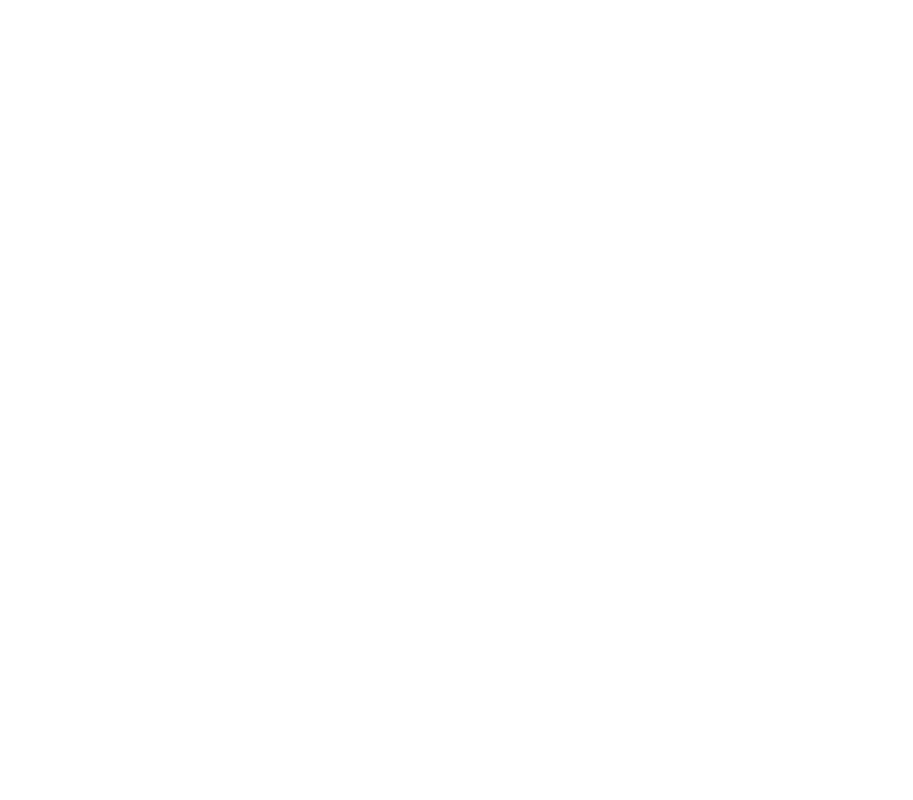
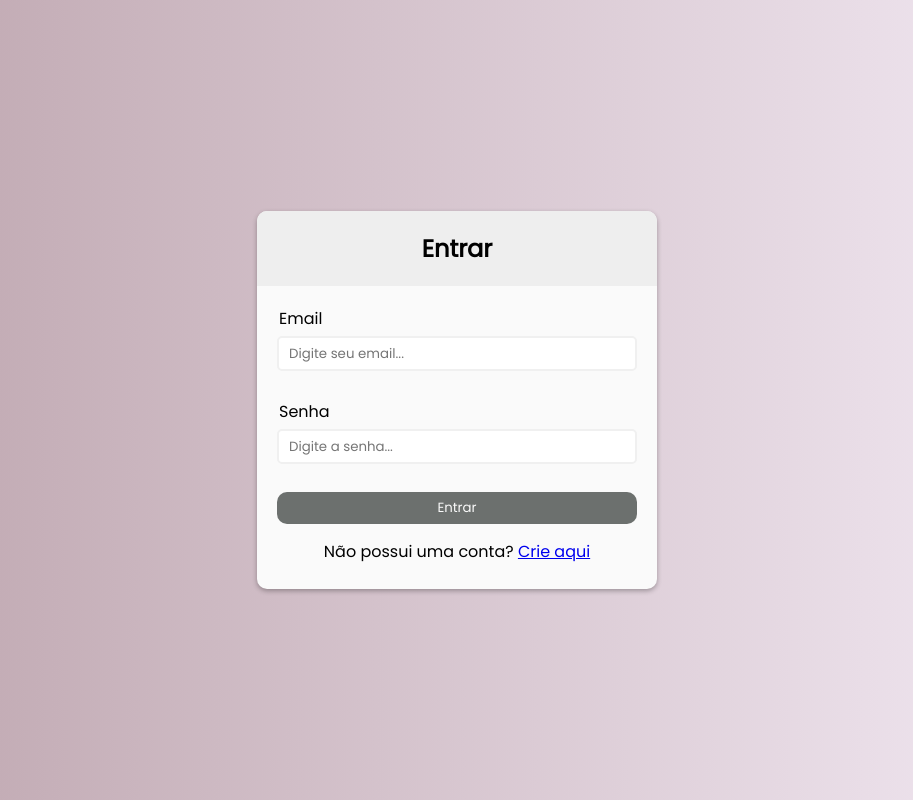
Before and after one commit to camillamendess/SistemaDeReservas-ProjetoBD, a plain HTML site: page logAccount.html in a window 1280 px wide. Shown: the whole page, without its empty margins (183-1096 px from the left). Drawn offline with Linux system fonts and the light colour scheme.

Commit message:
start logAccount page (html e css) and index

```diff
--- /dev/null
+++ b/css/createAccount-style.css
@@ -0,0 +1,106 @@
+* {
+  box-sizing: border-box;
+  margin: 0;
+  padding: 0;
+  font-family: "Poppins", sans-serif;
+}
+
+body {
+  width: 100%;
+  min-height: 100vh;
+  background: linear-gradient(90deg, #bca3ac 0%, #f3eaf4 100%);
+  display: flex;
+  justify-content: center;
+  align-items: center;
+}
+
+.container {
+  background-color: #fafafa;
+  border-radius: 10px;
+  box-shadow: 0 2px 5px rgba(0, 0, 0, 0.3);
+  width: 400px;
+  max-width: 100%;
+  overflow: hidden;
+}
+
+.header {
+  background-color: #eee;
+  padding: 20px;
+  text-align: center;
+}
+
+.form {
+  padding: 20px;
+}
+
+.form-control {
+  padding-bottom: 4px;
+  position: relative;
+}
+
+.form-control label {
+  display: block;
+  margin-bottom: 5px;
+  margin-left: 2px;
+}
+
+.form-control small {
+  display: block;
+  visibility: hidden;
+}
+
+.form-control input {
+  border: 2px solid #f0f0f0;
+  border-radius: 5px;
+  width: 100%;
+  height: 35px;
+  padding: 10px;
+  margin: 0 0 4px 0;
+}
+
+.form-control i {
+  position: absolute;
+  top: 40px;
+  right: 9px;
+  visibility: hidden;
+}
+
+.form button {
+  padding: 6px;
+  width: 100%;
+  background-color: #6c706e;
+  border: hidden;
+  border-radius: 10px;
+  color: #fafafa;
+  cursor: pointer;
+}
+
+.form button:hover {
+  background-color: #8F9491;
+}
+
+.form p {
+  padding: 15px 0 5px;
+  text-align: center;
+}
+
+/* Error and Success */
+
+.form-control.success input {
+  border-color: #61bd61;
+}
+.form-control.error input {
+  border-color: #f34d4d;
+}
+.form-control.success i.fa-check-circle {
+  color: #61bd61;
+  visibility: visible;
+}
+.form-control.error i.fa-exclamation-circle {
+  color: #f34d4d;
+  visibility: visible;
+}
+.form-control.error small {
+  color: #f34d4d;
+  visibility: visible;
+}
--- /dev/null
+++ b/css/logAccount-style.css
@@ -0,0 +1,85 @@
+* {
+    box-sizing: border-box;
+    margin: 0;
+    padding: 0;
+    font-family: "Poppins", sans-serif;
+  }
+
+  body {
+    width: 100%;
+    min-height: 100vh;
+    background: linear-gradient(90deg, #bca3ac 0%, #f3eaf4 100%);
+    display: flex;
+    justify-content: center;
+    align-items: center;
+  }
+
+  .container {
+    background-color: #fafafa;
+    border-radius: 10px;
+    box-shadow: 0 2px 5px rgba(0, 0, 0, 0.3);
+    width: 400px;
+    max-width: 100%;
+    overflow: hidden;
+  }
+
+  .header {
+    background-color: #eee;
+    padding: 20px;
+    text-align: center;
+  }
+
+  .form {
+    padding: 20px;
+  }
+
+  .form-control {
+    padding-bottom: 4px;
+    position: relative;
+  }
+
+  .form-control label {
+    display: block;
+    margin-bottom: 5px;
+    margin-left: 2px;
+  }
+
+  .form-control small {
+    display: block;
+    visibility: hidden;
+  }
+
+  .form-control input {
+    border: 2px solid #f0f0f0;
+    border-radius: 5px;
+    width: 100%;
+    height: 35px;
+    padding: 10px;
+    margin: 0 0 4px 0;
+  }
+
+  .form-control i {
+    position: absolute;
+    top: 40px;
+    right: 9px;
+    visibility: hidden;
+  }
+
+  .form button {
+    padding: 6px;
+    width: 100%;
+    background-color: #6c706e;
+    border: hidden;
+    border-radius: 10px;
+    color: #fafafa;
+    cursor: pointer;
+  }
+
+  .form button:hover {
+    background-color: #8F9491;
+  }
+
+  .form p {
+    padding: 15px 0 5px;
+    text-align: center;
+  }
--- /dev/null
+++ b/index-style.css
@@ -0,0 +1,37 @@
+:root {
+    --cor-backgroud-nav: #bca3ac;
+}
+
+* {
+    box-sizing: border-box;
+    margin: 0;
+    padding: 0;
+    font-family: "Poppins", sans-serif;
+  }
+
+  a {
+    text-decoration: none;
+    color: inherit;
+  }
+
+  body {
+    width: 100%;
+    min-height: 100vh;
+    background-color: #f3eaf4;
+  }
+
+  .nav-index {
+    background-color: var(--cor-backgroud-nav);
+    box-shadow: 0px 0px 8px black;
+  }
+
+  .nav-index ul {
+    display: flex;
+    justify-content: center;
+    padding: 10px;
+    list-style: none;
+  }
+
+  .nav-index li {
+    padding: 0 10px;
+  }
--- a/logAccount.html
+++ b/logAccount.html
@@ -1,11 +1,44 @@
 <!DOCTYPE html>
 <html lang="en">
+
 <head>
-    <meta charset="UTF-8">
-    <meta name="viewport" content="width=device-width, initial-scale=1.0">
-    <title>Entrar em sua conta...</title>
+  <meta charset="UTF-8">
+  <meta name="viewport" content="width=device-width, initial-scale=1.0">
+  <title>Entrar</title>
+  <link rel="preconnect" href="https://fonts.googleapis.com">
+  <link rel="preconnect" href="https://fonts.gstatic.com" crossorigin>
+  <link href="https://fonts.googleapis.com/css2?family=Poppins&display=swap" rel="stylesheet">
+  <link rel="stylesheet" href="css/logAccount-style.css">
 </head>
+
 <body>
+  <div class="container">
+    <div class="header">
+      <h2>Entrar</h2>
+    </div>
+    <form action="" id="form" class="form">
+      <!-- Email -->
+      <div class="form-control">
+        <label for="email">Email</label>
+        <input type="text" id="email" placeholder="Digite seu email..." />
+        <i class="fas fa-exclamation-circle"></i>
+        <i class="fas fa-check-circle"></i>
+        <small>Mensagem de erro</small>
+      </div>
+      <!-- Senha -->
+      <div class="form-control">
+        <label for="password">Senha</label>
+        <input type="password" id="password" placeholder="Digite a senha..." />
+        <i class="fas fa-exclamation-circle"></i>
+        <i class="fas fa-check-circle"></i>
+        <small>Mensagem de erro</small>
+      </div>
 
+      <button type="submit">Entrar</button>
+
+      <p>Não possui uma conta? <a href="createAccount.html">Crie aqui</a></p>
+    </form>
+  </div>
 </body>
+
 </html>
--- a/style.css
+++ /dev/null
@@ -1,101 +0,0 @@
-* {
-  box-sizing: border-box;
-  margin: 0;
-  padding: 0;
-  font-family: "Poppins", sans-serif;
-}
-
-body {
-  width: 100%;
-  min-height: 100vh;
-  background: linear-gradient(90deg, #bca3ac 0%, #f3eaf4 100%);
-  display: flex;
-  justify-content: center;
-  align-items: center;
-}
-
-.container {
-  background-color: #fafafa;
-  border-radius: 10px;
-  box-shadow: 0 2px 5px rgba(0, 0, 0, 0.3);
-  width: 400px;
-  max-width: 100%;
-  overflow: hidden;
-}
-
-.header {
-  background-color: #eee;
-  padding: 20px;
-  text-align: center;
-}
-
-.form {
-  padding: 20px;
-}
-
-.form-control {
-  padding-bottom: 4px;
-  position: relative;
-}
-
-.form-control label {
-  display: block;
-  margin-bottom: 5px;
-  margin-left: 2px;
-}
-
-.form-control small {
-  display: block;
-  visibility: hidden;
-}
-
-.form-control input {
-  border: 2px solid #f0f0f0;
-  border-radius: 5px;
-  width: 100%;
-  height: 35px;
-  padding: 10px;
-  margin: 0 0 4px 0;
-}
-
-.form-control i {
-  position: absolute;
-  top: 40px;
-  right: 9px;
-  visibility: hidden;
-}
-
-.form button {
-  padding: 6px;
-  width: 100%;
-  background-color: #6c706e;
-  border: hidden;
-  border-radius: 10px;
-  color: #fafafa;
-  cursor: pointer;
-}
-
-.form button:hover {
-  background-color: #8F9491;
-}
-
-/* Error and Success */
-
-.form-control.success input {
-  border-color: #61bd61;
-}
-.form-control.error input {
-  border-color: #f34d4d;
-}
-.form-control.success i.fa-check-circle {
-  color: #61bd61;
-  visibility: visible;
-}
-.form-control.error i.fa-exclamation-circle {
-  color: #f34d4d;
-  visibility: visible;
-}
-.form-control.error small {
-  color: #f34d4d;
-  visibility: visible;
-}
```
Also changed, not shown: createAccount.html (+6 -4 lines), index.html (+11 -0 lines), js/createAccount-script.js (added, +86 -0 lines), script.js (deleted, +0 -86 lines).
